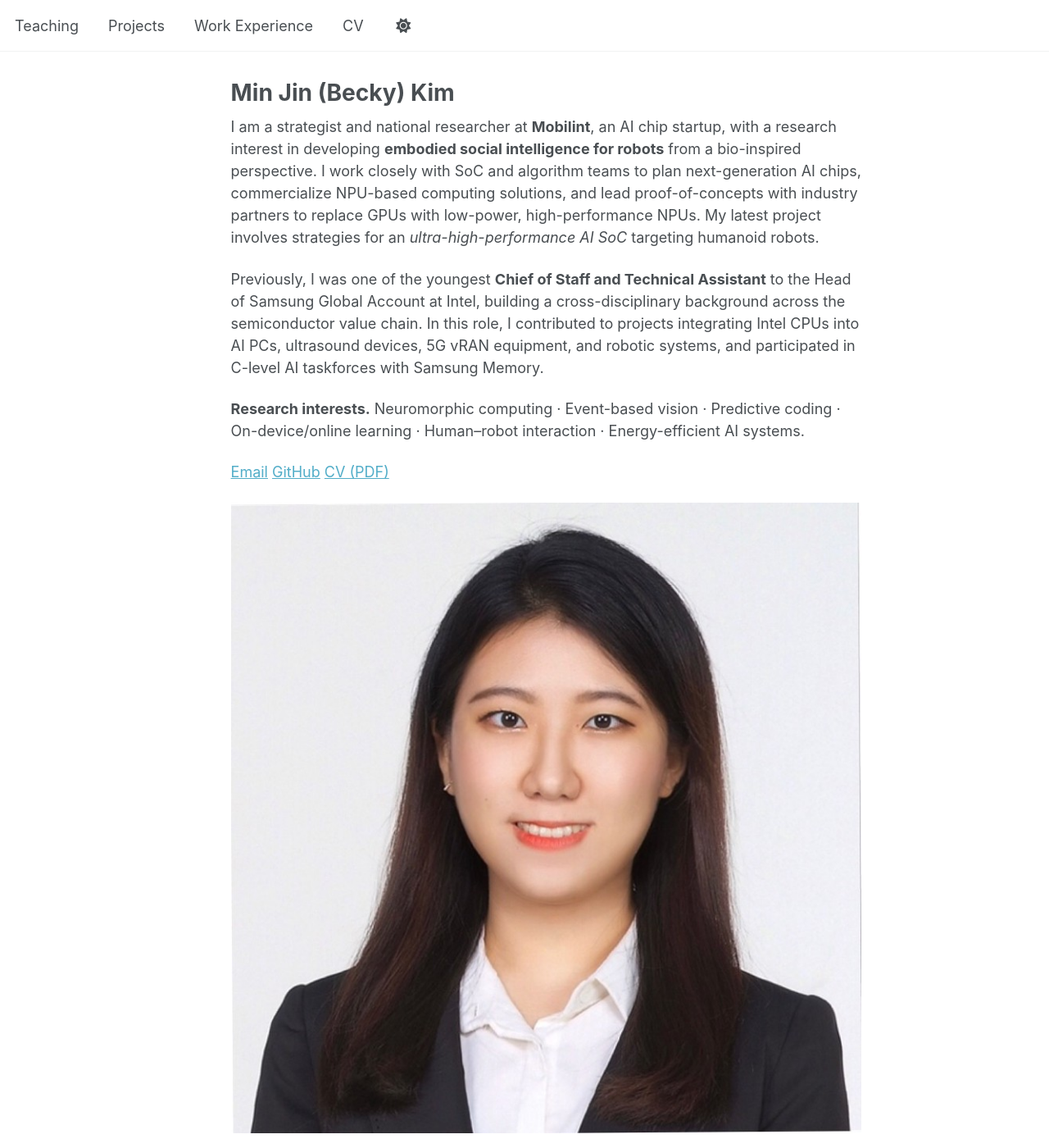
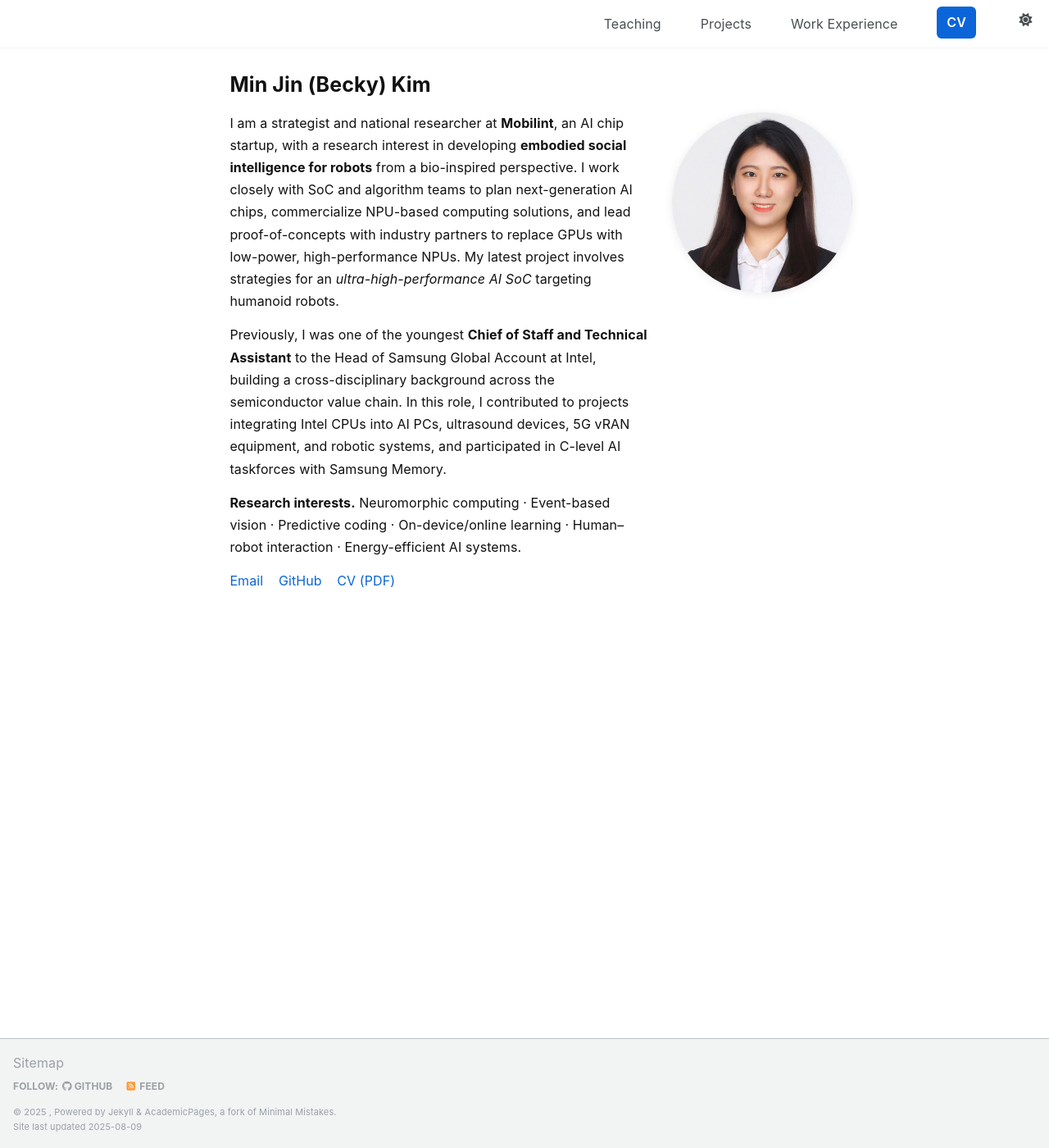
Before and after one commit to becky930/becky930.github.io, a Jekyll site: the page built from _pages/about.md, in a window 1280 px wide and 1400 px high. Shown: the whole window at 82% size. Built offline with Jekyll 4.4.1, drawn with Linux system fonts in a browser that asks for light colours; some web fonts are replaced; a script that is not in the unit is left out.

Commit message:
Update custom.css
복구

```diff
--- a/assets/css/custom.css
+++ b/assets/css/custom.css
@@ -1,74 +1,90 @@
-/* ===== Navigation Bar ===== */
-.navbar {
-  display: flex;
-  justify-content: flex-end;
-  align-items: center;
+/* 0) Pretendard font */
+@import url("https://cdn.jsdelivr.net/gh/orioncactus/pretendard@v1.3.8/dist/web/static/pretendard.css");
+
+/* ---------- Base typographic system ---------- */
+:root{
+  --text:#111; --muted:#5b6470; --bg:#fff; --link:#0b65d8; --border:#e8ecf2;
+}
+@media (prefers-color-scheme: dark){
+  :root{ --text:#e9eef5; --muted:#aab4c3; --bg:#0b1020; --link:#8ab4f8; --border:#1a2340; }
+}
+html,body{
+  font-family:"Pretendard",-apple-system,BlinkMacSystemFont,"Segoe UI",Roboto,"Noto Sans KR",
+              "Apple SD Gothic Neo","Malgun Gothic",Arial,sans-serif !important;
+  background:var(--bg); color:var(--text);
+  font-size:16px; line-height:1.7; letter-spacing:0.1px;
+}
+.page__content{ max-width:760px; }
+.page__content p{ margin:0 0 14px; }
+.page__content ul,.page__content ol{ margin:8px 0 16px 20px; }
+.page__content li{ margin:4px 0; }
+.page__content h1{ font-size:1.9rem; font-weight:800; margin:10px 0 12px; }
+.page__content h2{ font-size:1.35rem; font-weight:700; margin:22px 0 12px; }
+.page__content h3{ font-size:1.05rem; font-weight:700; margin:18px 0 8px; }
+a{ color:var(--link); text-underline-offset:2px; }
+a:hover{ text-decoration:underline; }
+code,pre{ font-size:.92em; }
+hr{ border:0; border-top:1px solid var(--border); margin:18px 0; }
+
+/* ---------- Layout: remove author sidebar on single ---------- */
+.sidebar,.author__avatar,.author__content{ display:none; }
+.layout--single{ grid-template-columns:1fr !important; }
+
+/* ---------- NAV: simple, stable right-aligned (no dropdown) ---------- */
+/* 1) make the masthead wrapper flex and push menu to the right */
+.masthead__inner-wrap{ display:flex !important; align-items:center !important; }
+.masthead__menu{ margin-left:auto !important; }
+
+/* 2) hide site title text (we don't want "becky930") */
+.greedy-nav .site-title{ display:none !important; }
+
+/* 3) always show links inline; disable dropdown/toggle */
+.greedy-nav{ display:flex !important; justify-content:flex-end !important; width:100% !important; }
+.greedy-nav__toggle{ display:none !important; }
+.greedy-nav .hidden-links{ display:none !important; }
+.greedy-nav .visible-links{ display:flex !important; flex-wrap:wrap !important; margin-left:auto !important; }
+.greedy-nav .visible-links>li{ margin-left:1rem !important; }
+.greedy-nav .visible-links>li.active>a{ font-weight:normal !important; } /* remove bold highlight */
+
+/* Optional: emphasize CV link as a button */
+.greedy-nav .visible-links>li>a[href*="/cv"],
+.greedy-nav .visible-links>li>a[href*="CV"]{
+  font-weight:600; background:var(--link); color:#fff !important;
+  padding:6px 12px; border-radius:6px;
+}
+.greedy-nav .visible-links>li>a[href*="/cv"]:hover,
+.greedy-nav .visible-links>li>a[href*="CV"]:hover{ filter:brightness(.92); }
+
+/* ---------- HERO (text left, circular photo right) ---------- */
+.hero{
+  display:grid; grid-template-columns:1fr 220px; gap:28px; align-items:start; margin:8px 0 28px;
+}
+.hero .photo{ justify-self:end; }
+.hero .photo img{
+  width:220px; height:220px; object-fit:cover; border-radius:50%;
+  box-shadow:0 2px 12px rgba(0,0,0,.08);
+}
+.hero .text p{ color:var(--text); }
+.hero .muted{ color:var(--muted); }
+
+/* Callout box (for announcements) */
+.callout{
+  background:#fff8e1; border:1px solid #ffe2a1; border-radius:12px; padding:10px 14px; margin:14px 0;
 }
 
-.navbar-nav {
-  display: flex;
-  gap: 20px;
-  margin-left: auto;
+/* Icon row under hero */
+.icon-row a{ margin-right:14px; text-decoration:none; }
+.icon-row i{ margin-right:6px; }
+
+/* ---------- Responsive ---------- */
+@media (max-width:820px){
+  .page__content{ max-width:680px; }
+  .hero{ grid-template-columns:1fr; }
+  .hero .photo{ justify-self:start; }
+  .hero .photo img{ width:128px; height:128px; }
+  .page__content h1{ font-size:1.6rem; }
 }
 
-.navbar-nav .nav-link {
-  font-weight: normal;
-}
-
-.navbar-nav .nav-link.active {
-  font-weight: bold;
-}
-
-.navbar-nav .cv-button {
-  background-color: #0d6efd;
-  color: white !important;
-  padding: 6px 12px;
-  border-radius: 6px;
-}
-
-.navbar-nav .cv-button:hover {
-  background-color: #084298;
-}
-
-/* ===== Hero Section ===== */
-.hero-section {
-  display: flex;
-  align-items: center;
-  justify-content: space-between;
-  gap: 40px;
-}
-
-.hero-section img {
-  max-width: 220px;
-  border-radius: 50%;
-}
-
-/* ===== Text Styling ===== */
-.hero-section p,
-.hero-section li {
-  font-size: 1rem;
-  line-height: 1.6;
-  color: #333;
-}
-
-/* ===== Dark Mode ===== */
-body.dark-mode {
-  background-color: #121212;
-  color: #e0e0e0;
-}
-
-body.dark-mode .navbar-nav .nav-link {
-  color: #e0e0e0;
-}
-
-body.dark-mode .navbar-nav .cv-button {
-  background-color: #0d6efd;
-}
-
-body.dark-mode .hero-section p,
-body.dark-mode .hero-section li {
-  color: #e0e0e0;
-}
 
 /* 첫 번째 메뉴 볼드 제거 */
 .greedy-nav .visible-links li:first-child a {
```
